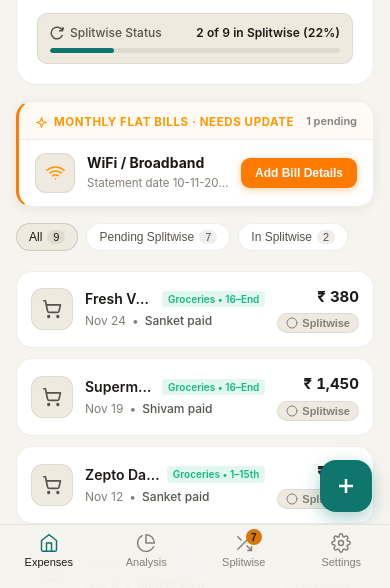
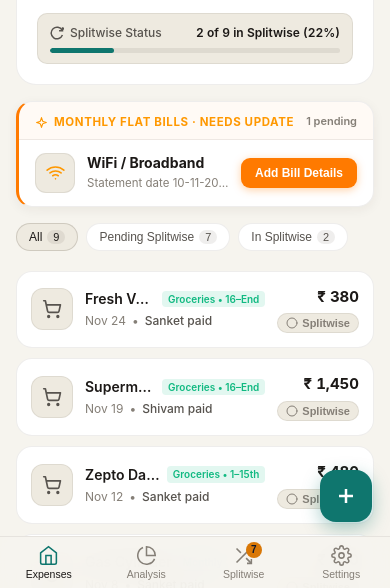
Before and after one commit to CaptainIlu/Hisaab, a plain HTML site: page index.html in a window 390 px wide. Shown: the part 256-844 px from the top of the page. Drawn offline with Linux system fonts and the light colour scheme.

Commit message:
fix(mobile): optimize bottom navigation bar height and safe area spacing on iPhone

```diff
--- a/styles.css
+++ b/styles.css
@@ -79,12 +79,8 @@ html, body {
   flex-direction: column;
   width: 100%;
   height: 100%;
-  height: 100dvh;
   position: fixed;
-  top: 0;
-  left: 0;
-  right: 0;
-  bottom: 0;
+  inset: 0;
   margin: 0 auto;
   background-color: var(--bg-app);
   overflow: hidden;
@@ -192,7 +188,7 @@ html, body {
   overflow-y: auto;
   overflow-x: hidden;
   padding: 16px;
-  padding-bottom: calc(68px + max(var(--safe-bottom), 14px));
+  padding-bottom: calc(52px + max(var(--safe-bottom), 10px));
   -webkit-overflow-scrolling: touch;
 }
 
@@ -765,7 +761,8 @@ html, body {
   backdrop-filter: blur(16px);
   -webkit-backdrop-filter: blur(16px);
   border-top: 1px solid var(--border-subtle);
-  padding-bottom: max(var(--safe-bottom), 12px);
+  padding-top: 4px;
+  padding-bottom: max(var(--safe-bottom), 6px);
   display: grid;
   grid-template-columns: repeat(4, 1fr);
   z-index: 30;
@@ -774,22 +771,24 @@ html, body {
 .nav-tab {
   background: none;
   border: none;
-  padding: 8px 0;
+  padding: 4px 0 2px 0;
   color: var(--text-muted);
   display: flex;
   flex-direction: column;
   align-items: center;
-  gap: 3px;
-  cursor: pointer;
-  font-size: 11px;
+  justify-content: center;
+  gap: 2px;
+  cursor: pointer;
+  font-size: 10.5px;
+  line-height: 1.15;
   font-weight: 500;
   position: relative;
   transition: color 0.15s ease;
 }
 
 .nav-tab svg {
-  width: 20px;
-  height: 20px;
+  width: 21px;
+  height: 21px;
   stroke-width: 1.75;
 }
 
@@ -803,7 +802,7 @@ html, body {
 
 .tab-badge {
   position: absolute;
-  top: 4px;
+  top: 1px;
   right: calc(50% - 18px);
   background-color: var(--warning);
   color: #0f172a;
@@ -822,7 +821,7 @@ html, body {
 /* Floating Action Button (FAB) */
 .fab-btn {
   position: absolute;
-  bottom: calc(64px + max(var(--safe-bottom), 12px));
+  bottom: calc(48px + max(var(--safe-bottom), 6px) + 12px);
   right: 18px;
   width: 52px;
   height: 52px;
@@ -1377,7 +1376,7 @@ html, body {
 /* Toast Notifications */
 .toast-container {
   position: fixed;
-  bottom: calc(72px + max(var(--safe-bottom), 12px));
+  bottom: calc(48px + max(var(--safe-bottom), 6px) + 14px);
   left: 50%;
   transform: translateX(-50%);
   display: flex;
--- a/sw.js
+++ b/sw.js
@@ -1,5 +1,5 @@
 // Service Worker for Hisaab PWA
-const CACHE_NAME = 'hisaab-v2';
+const CACHE_NAME = 'hisaab-v3';
 const ASSETS_TO_CACHE = [
   './',
   './index.html',
```
